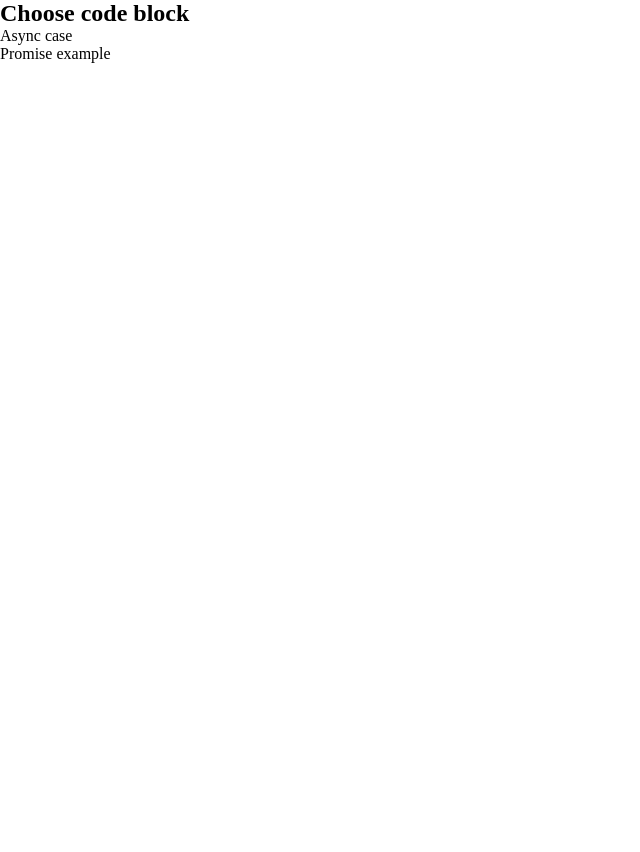
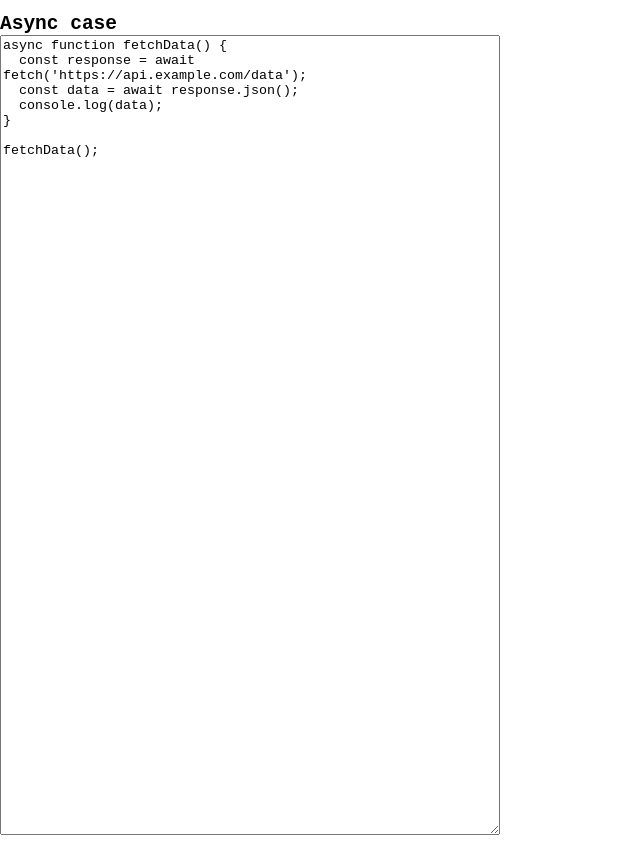
Before and after one commit to AtarMor/code-editor-frontend, a React (Vite) app: page /code/c101 in a window 1280 px wide. Shown: the whole page, without its empty margins (0-640 px from the left). Before the commit the page ends 800 px from the top, so only its background shows below. Built offline with nearby package versions, Linux system fonts and the light colour scheme.

Commit message:
Add code block page & routing

```diff
--- a/package.json
+++ b/package.json
@@ -10,8 +10,10 @@
     "preview": "vite preview"
   },
   "dependencies": {
+    "highlight.js": "^11.9.0",
     "react": "^18.2.0",
     "react-dom": "^18.2.0",
+    "react-router-dom": "^6.23.1",
     "sass": "^1.77.2"
   },
   "devDependencies": {
--- a/src/App.jsx
+++ b/src/App.jsx
@@ -1,10 +1,19 @@
-import './assets/style/main.scss'
+import { BrowserRouter as Router, Route, Routes } from 'react-router-dom'
+
 import { Lobby } from './pages/Lobby'
+import { CodeBlock } from './pages/CodeBlock'
 
 function App() {
 
   return (
-    <Lobby/>
+    <Router>
+      <main>
+        <Routes>
+          <Route element={<Lobby />} path="/" />
+          <Route element={<CodeBlock />} path="/code/:codeId" />
+        </Routes>
+      </main>
+    </Router>
   )
 }
 
--- a/src/assets/style/main.scss
+++ b/src/assets/style/main.scss
@@ -9,5 +9,6 @@
 @import 'basics/layout';
 
 // PAGES
+@import 'pages/code-block'
 
 // COMPONENTS
--- /dev/null
+++ b/src/assets/style/pages/_code-block.scss
@@ -0,0 +1,6 @@
+.code-block {
+   textarea {
+    height: 100dvh;
+    width: 500px;
+   }
+}
--- a/src/pages/CodeBlock.jsx
+++ b/src/pages/CodeBlock.jsx
@@ -1,4 +1,40 @@
+import { useEffect, useState } from "react"
+import { useNavigate, useParams } from "react-router-dom"
+
+import { codeBlockService } from "../services/code-block.service"
 
 export function CodeBlock() {
+    const [codeBlock, setCodeBlock] = useState(null)
+    const { codeId } = useParams()
+    const navigate = useNavigate()
 
+    useEffect(() => {
+        loadCodeBlock()
+    }, [])
+
+    async function loadCodeBlock() {
+        try {
+            const codeBlock = await codeBlockService.getById(codeId)
+            setCodeBlock(codeBlock)
+        } catch (err) {
+            console.log('Had issues loading code block:', err)
+            navigate('/')
+        }
+    }
+
+    function handleCodeChange({target}) {
+        const newCode = target.value
+        setCodeBlock(newCode)
+    }
+
+    if (!codeBlock) return <div>Loading...</div>
+    return (
+        <div className="code-block">
+            <pre>
+                <h2>{codeBlock.title}</h2>
+                    <textarea value={codeBlock.code} onChange={handleCodeChange}>
+                    </textarea>
+            </pre>
+        </div>
+    )
 }
--- a/src/pages/Lobby.jsx
+++ b/src/pages/Lobby.jsx
@@ -1,4 +1,6 @@
 import { useEffect, useState } from "react"
+import { NavLink } from "react-router-dom"
+
 import { codeBlockService } from "../services/code-block.service"
 
 export function Lobby() {
@@ -20,10 +22,10 @@ export function Lobby() {
     return <div className="code-blocks-container">
         <h2>Choose code block</h2>
         <ul className="code-blocks-list clean-list">
-            {codeBlocks.map(block => (
-                <li key={block.id} onClick={() => handleCodeBlockClick(block.id)}>
-                    {block.title}
-                </li>
+            {codeBlocks.map(code => (
+                <NavLink to={`/code/${code._id}`}>
+                    <li key={code.id}>{code.title}</li>
+                </NavLink>
             ))}
         </ul>
     </div>
--- a/src/services/code-block.service.js
+++ b/src/services/code-block.service.js
@@ -5,7 +5,8 @@ const CODE_KEY = 'codeBlockDB'
 _createCodeBlocks()
 
 export const codeBlockService = {
-    query
+    query,
+    getById,
 }
 
 async function query() {
@@ -15,6 +16,10 @@ async function query() {
     } catch (err) {
         console.log('Had issues getting code blocks', err)
     }
+}
+
+function getById(codeBlockId) {
+    return storageService.get(CODE_KEY, codeBlockId)
 }
 
 function _createCodeBlocks() {
```
Also changed, not shown: 1 other file (tests, documents, lock files or other folders).
